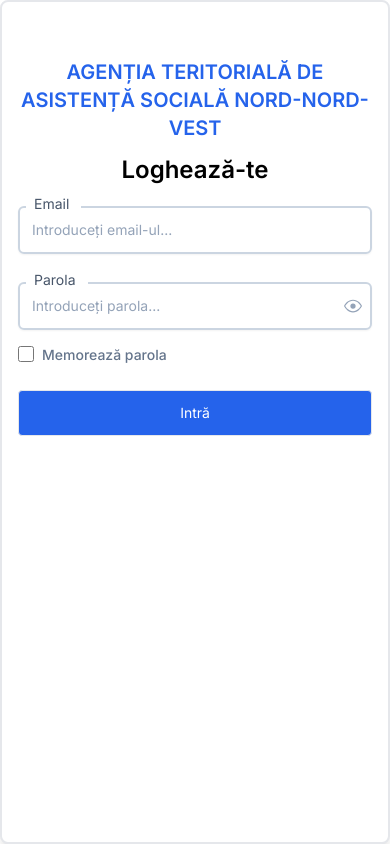
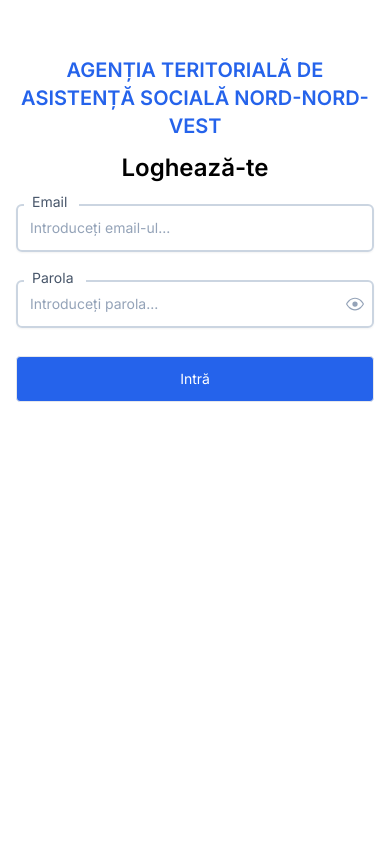
Before and after one commit to Tolea01/doc_management_frontend, a Next.js app: page /auth/login in a window 390 px wide. Built offline with nearby package versions, Linux system fonts and the light colour scheme.

Commit message:
update login page

```diff
--- a/src/app/auth/login/Login.tsx
+++ b/src/app/auth/login/Login.tsx
@@ -2,12 +2,12 @@
 
 import { errorCatch } from '@api/api.helper';
 import Button from '@components/buttons/Button';
-import Checkbox from '@components/checkbox/Checkbox';
 import InputField from '@components/fields/InputField';
 import { DASHBOARD_PAGES } from '@config/pages-url.config';
 import { authService } from '@services/auth/auth.service';
 import { useMutation } from '@tanstack/react-query';
 import { useRouter } from 'next/navigation';
+import { useEffect } from 'react';
 import { SubmitHandler, useForm } from 'react-hook-form';
 import { toast } from 'sonner';
 import { IAuthLoginForm } from '../../../types/auth.types';
@@ -19,6 +19,20 @@ export default function Login() {
   });
 
   const router = useRouter();
+
+  useEffect(() => {
+    const emailFieldValue = document.getElementById(
+      'input-auth-email',
+    ) as HTMLInputElement;
+    const passwordFieldValue = document.getElementById(
+      'input-auth-password',
+    ) as HTMLInputElement;
+
+    reset({
+      email_address: emailFieldValue?.value || '',
+      password: passwordFieldValue?.value || '',
+    });
+  }, []);
 
   const { mutate } = useMutation({
     mutationKey: ['auth'],
@@ -37,9 +51,20 @@ export default function Login() {
     mutate(data);
   };
 
+  const handleKeyPress = (e: React.KeyboardEvent) => {
+    if (e.key === 'Enter') {
+      handleSubmit(onSubmit);
+    }
+  };
+
   return (
     <section className="auth-wrapper">
-      <form className="auth-form" onSubmit={handleSubmit(onSubmit)}>
+      <form
+        className="auth-form"
+        onSubmit={handleSubmit(onSubmit)}
+        autoComplete="on"
+        onKeyDown={handleKeyPress}
+      >
         <h2 className="auth-title">
           AGENȚIA TERITORIALĂ DE ASISTENȚĂ SOCIALĂ NORD-NORD-VEST
         </h2>
@@ -53,15 +78,15 @@ export default function Login() {
           name="email_address"
           id="input-auth-email"
         />
-        <InputField
+        <InputField<IAuthLoginForm>
           type="password"
           label="Parola"
           placeholder="Introduceți parola..."
+          className="auth-input"
           control={control}
           name="password"
           id="input-auth-password"
         />
-        <Checkbox label="Memorează parola" className="mb-3" id="auth-checkbox" />
         <div className="auth-button">
           <Button value="Intră" variant="primary" size="medium" type="submit" />
         </div>
--- a/src/app/auth/login/style.css
+++ b/src/app/auth/login/style.css
@@ -1,9 +1,9 @@
 .auth-wrapper {
-  @apply h-screen flex sm:mt-44 justify-center;
+  @apply h-screen flex md:mt-36 lg:mt-44 justify-center;
 }
 
 .auth-form {
-  @apply flex gap-3 flex-col items-baseline bg-white pt-14 p-4 rounded-lg h-full w-full border-2 shadow-lg md:w-2/4 md:h-2/4 2xl:w-1/4 2xl:h-2/4;
+  @apply flex gap-3 flex-col items-baseline bg-white pt-14 p-4 rounded-lg h-full w-full md:border-2 md:shadow-lg md:w-2/4 md:h-[470px] 2xl:w-1/4;
 }
 
 .auth-title {
```
